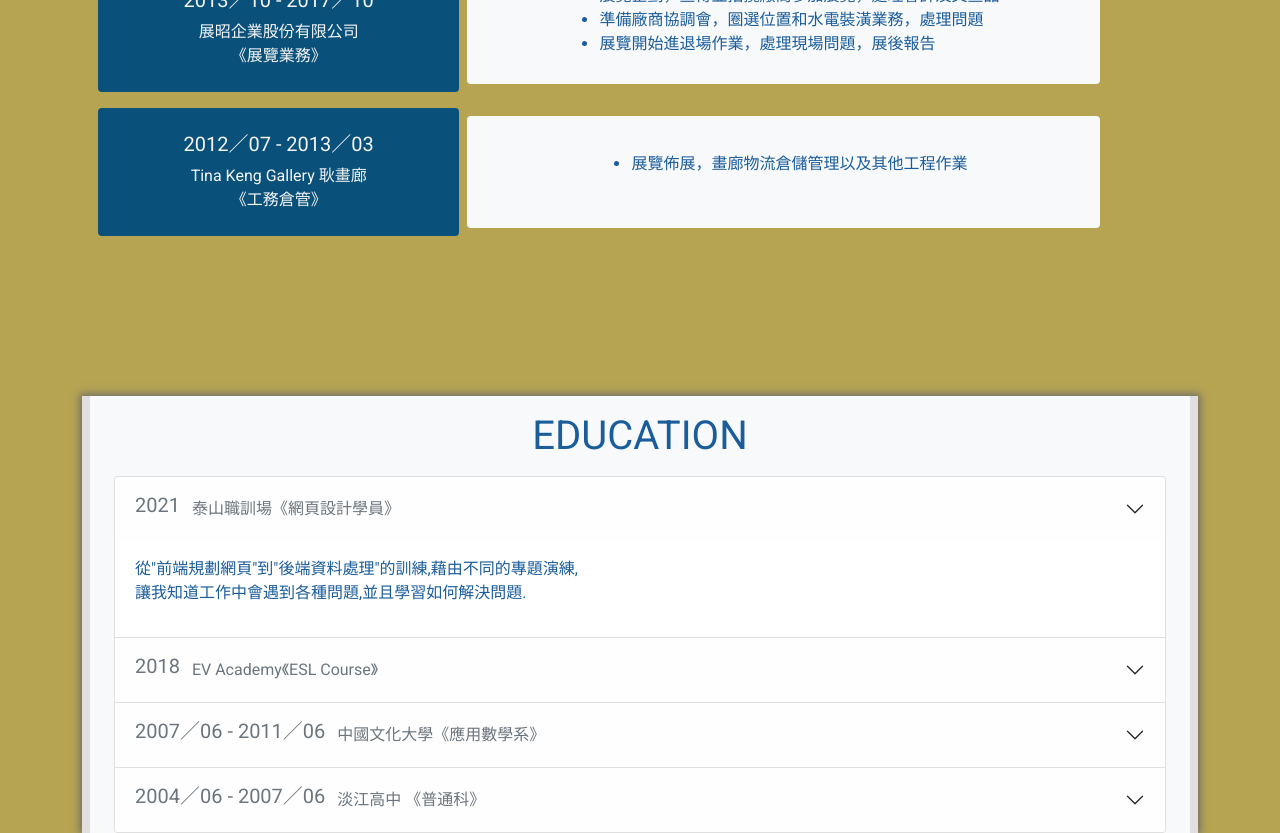
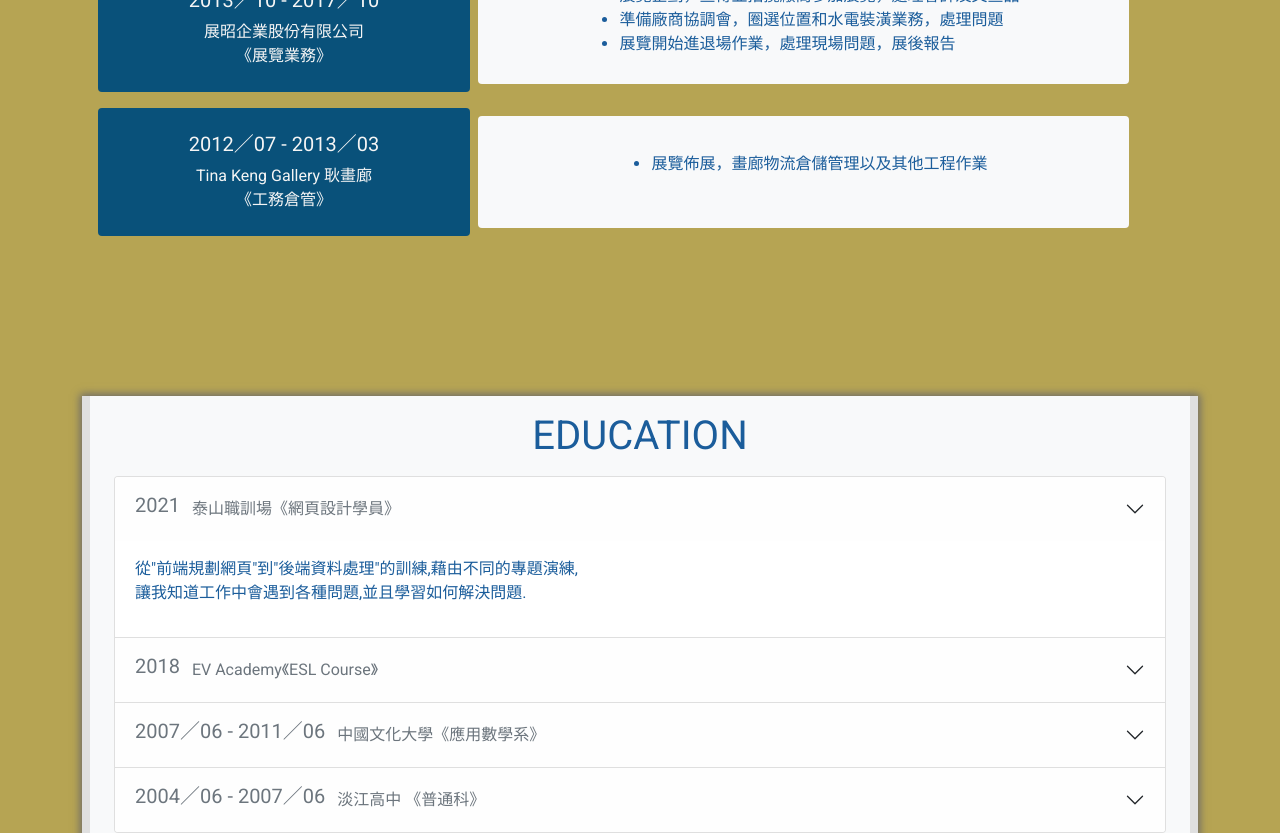
Before and after one commit to yuchi777/resume, a plain HTML site: page index.html in a window 1280 px wide. Shown: the part 1774-2607 px from the top of the page. Drawn offline with nearby package versions, Linux system fonts and the light colour scheme.

Commit message:
修改section#re 高度, row增加w-100寬度

```diff
--- a/index.html
+++ b/index.html
@@ -233,7 +233,7 @@
     <section id="re">
         <div class="container my-3 mb-5">
             <h1 class=" my-5 text-center text-white ">EXPERIENCE</h1>
-            <div id="title1" class="row m-3">
+            <div id="title1" class="row m-3 w-100">
                 <div id="cname1" class="col-4  p-2 rounded" data-aos="fade-right">
                     <p>
                         <h5>2020／05 - 2020／11</h5>
@@ -248,7 +248,7 @@
                     </ul>
                 </div>
             </div>
-            <div id="title2" class="row m-3">
+            <div id="title2" class="row m-3 w-100">
                 <div id="cname2" class="  col-4  p-2 rounded" data-aos="fade-right">
                     <p>
                         <h5>2013／10 - 2017／10</h5>
@@ -264,7 +264,7 @@
                     </ul>
                 </div>
             </div>
-            <div id="title3" class="row m-3">
+            <div id="title3" class="row m-3 w-100">
                 <div id="cname3" class=" col-4 p-2 rounded" data-aos="fade-right">
                     <p>
                         <h5>2012／07 - 2013／03</h5>
@@ -280,12 +280,10 @@
                     </ul>
                 </div>
             </div>
+        </div>
 
-        </div>
-    </section>
-
-    <!--yuchiEmploy--------------------------------------------------->
-    <section id="yuchiEmploy" class="p-5">
+        <!-- re > yuchiEmploy--------------------------------------------------->
+        <div id="yuchiEmploy" class="p-5 w-100">
             <div class="container ">
                 <div class="paper">
 
@@ -382,7 +380,7 @@
                                 </div>
                             </div>
 
-                        <div class="accordion-item" data-aos="fade-up" data-bs-toggle="list" data-bs-target="#Img4">
+                            <div class="accordion-item mb-5" data-aos="fade-up" data-bs-toggle="list" data-bs-target="#Img4">
                                 <!-- 按鈕 -->
                                 <a class="accordion-header accordion-button alert-light text-secondary text-decoration-none collapsed"
                                     data-bs-toggle="collapse" href="#Text4">
@@ -418,7 +416,11 @@
                     </div>
                 </div>
             </div>
+        </div>
+
     </section>
+
+
 
 
 
@@ -550,17 +552,13 @@
         </div>
     </section>
 
+</body>
+</html>
 
-</body>
 
-</html>
 
 <script>
     AOS.init();
-
-
-
-
 
     // nav導覽列欄位Scroll高亮
     //scroll spy
```
Lines whose indentation alone changed are shown as unchanged.
